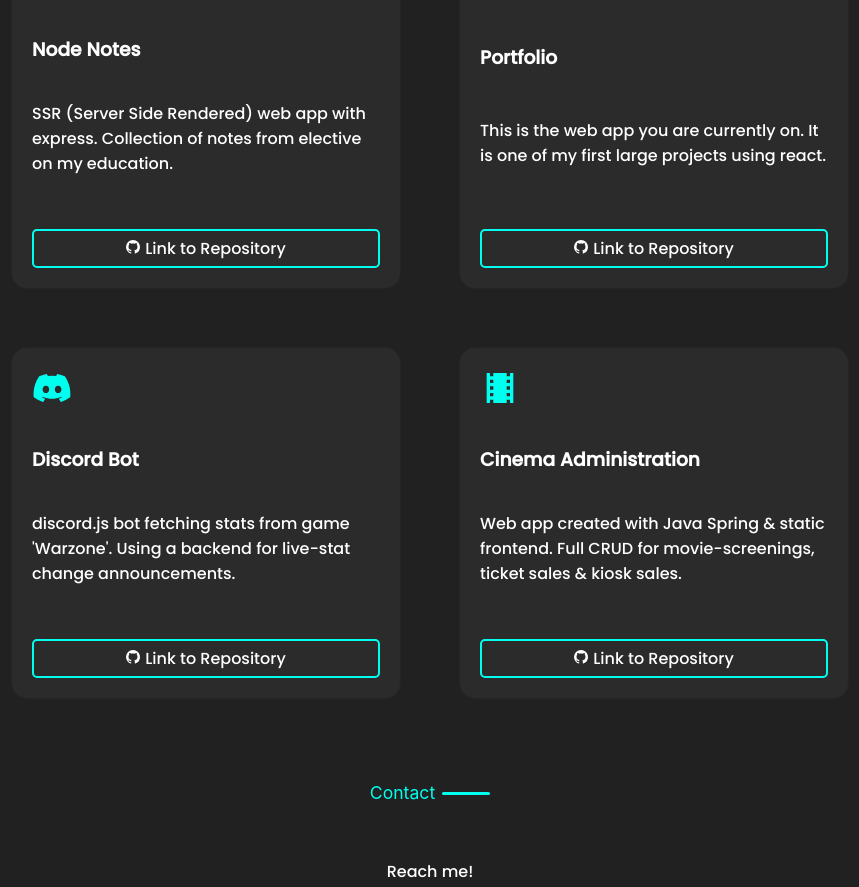
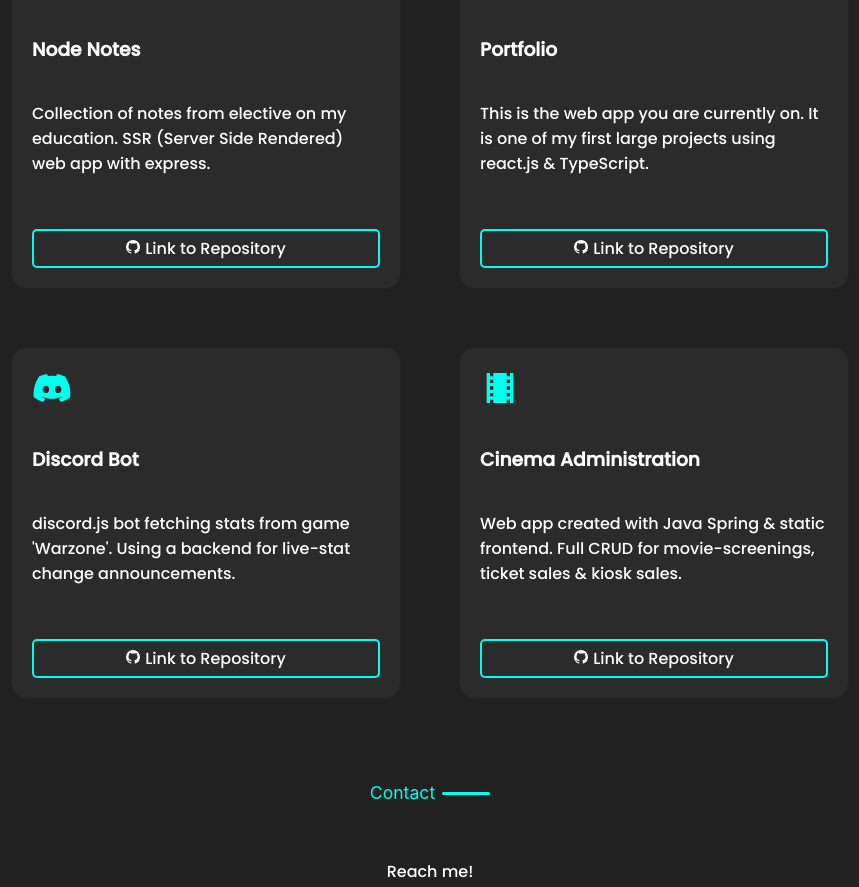
Before and after one commit to jonasegehrke/react-portfolio, a React (Create React App) app: page / in a window 1280 px wide. Shown: the part 2221-3108 px from the top of the page, without its empty margins (210-1069 px from the left). Built offline with nearby package versions, Linux system fonts and the light colour scheme; a web font is replaced by a local one.

Commit message:
changed text in projects

```diff
--- a/src/pages/Projects.tsx
+++ b/src/pages/Projects.tsx
@@ -12,8 +12,8 @@ export default function Projects() {
                 <NewPageHeading heading="Projects" />
                 <p>A few projects</p>
                 <div className="projects-container">
-                    <Card title={"Node Notes"} text={"SSR (Server Side Rendered) web app with express. Collection of notes from elective on my education."} href={'https://github.com/jonasegehrke/Node_Mandatory_1'} icon={<FaNodeJs />} />
-                    <Card title={"Portfolio"} text={"This is the web app you are currently on. It is one of my first large projects using react."} href={'https://github.com/jonasegehrke/react-portfolio'} icon={<BsFileEarmarkPerson />} />
+                    <Card title={"Node Notes"} text={"Collection of notes from elective on my education. SSR (Server Side Rendered) web app with express."} href={'https://github.com/jonasegehrke/Node_Mandatory_1'} icon={<FaNodeJs />} />
+                    <Card title={"Portfolio"} text={"This is the web app you are currently on. It is one of my first large projects using react.js & TypeScript."} href={'https://github.com/jonasegehrke/react-portfolio'} icon={<BsFileEarmarkPerson />} />
                     <Card title={"Discord Bot"} text={"discord.js bot fetching stats from game 'Warzone'. Using a backend for live-stat change announcements."} href={'https://github.com/jonasegehrke/WarzoneStatsBot'} icon={<FaDiscord />} />
                     <Card title={"Cinema Administration"} text={"Web app created with Java Spring & static frontend. Full CRUD for movie-screenings, ticket sales & kiosk sales."} href={'https://github.com/jonasegehrke/KinoXP'} icon={<MdLocalMovies />} />
                 </div>
```
